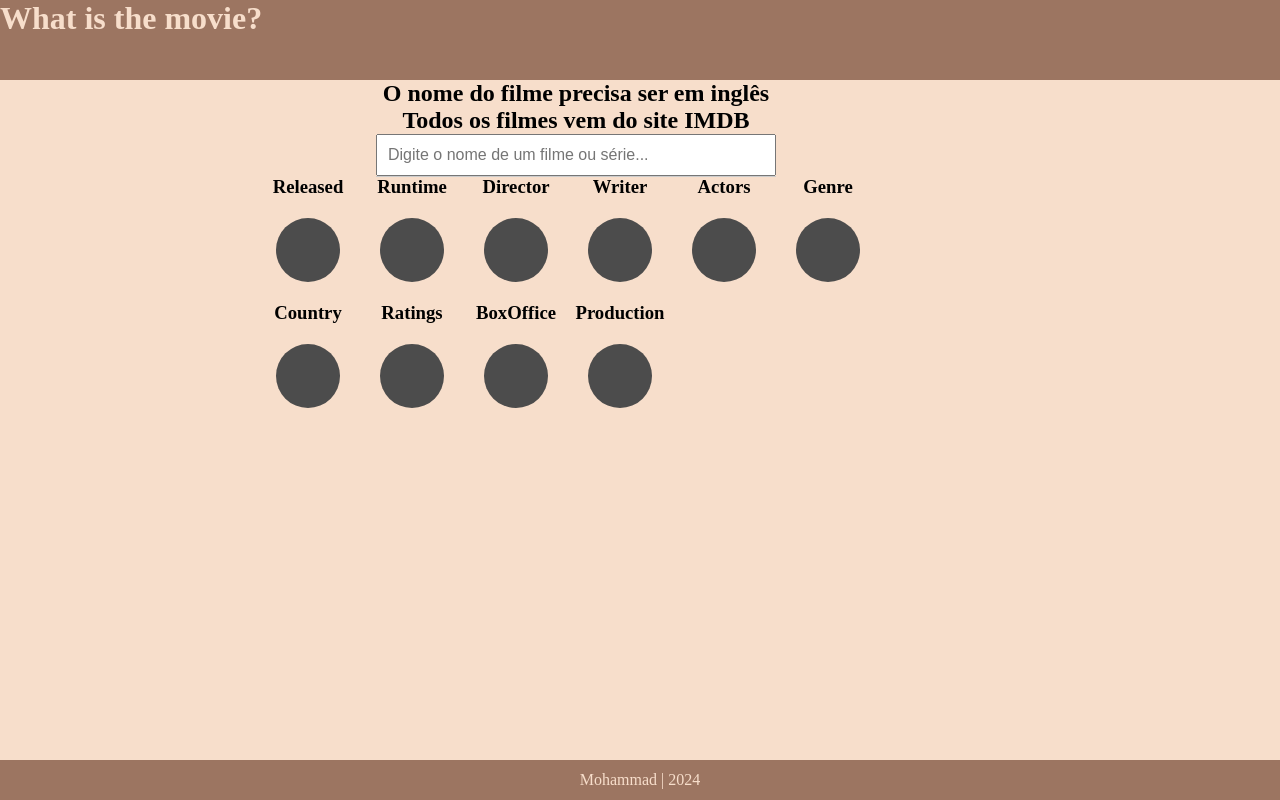
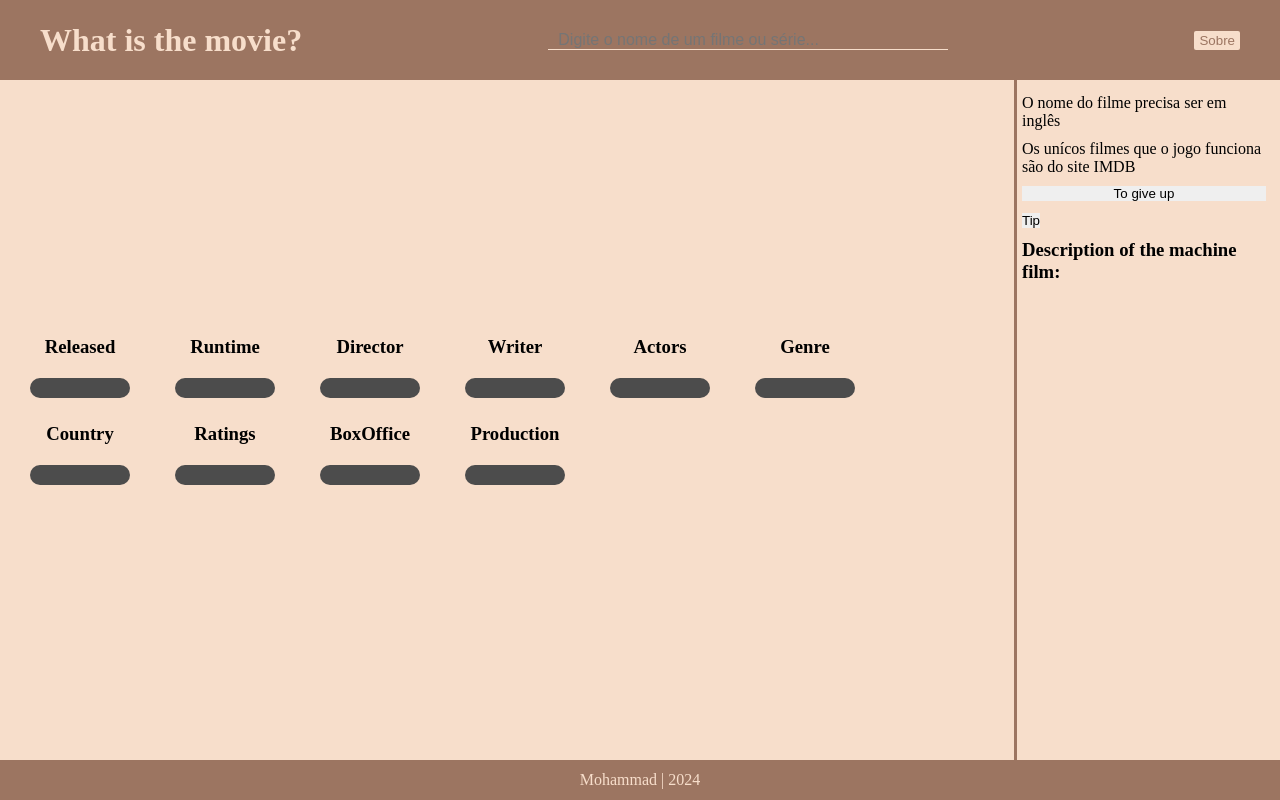
Before and after one commit to moh4b-z/What_is_the_movie, a plain HTML site: page index.html in a window 1280 px wide. Drawn offline with Linux system fonts and the light colour scheme.

Commit message:
Alteração do desgin do site

```diff
--- a/index.html
+++ b/index.html
@@ -9,68 +9,79 @@
 <body>
     <header>
         <h1>What is the movie?</h1>
+        <div class="search-container">
+            <input type="text" class="escolha" placeholder="Digite o nome de um filme ou série..." autocomplete="off">
+            <div class="suggestions" id="suggestionsBox"></div>
+        </div>
+        <button>Sobre</button>
     </header>
     <main>
-        <div class="divisao1"></div>
-        <div class="divisao2">
-            <h2>O nome do filme precisa ser em inglês</h2>
-            <h2>Todos os filmes vem do site IMDB</h2>
+        <div class="corpo">
+
             <div class="pricipal">
-
-                <div class="search-container">
-                    <input type="text" id="searchInput" placeholder="Digite o nome de um filme ou série..." autocomplete="off">
-                    <div class="suggestions" id="suggestionsBox"></div>
-                </div>
-
                 <div>
                     <div class="atributos">
                         <div class="caixaAtributos">
                             <h3 class="tituloAtributos">Released</h3>
-                            <div class="atributo"></div>
+                            <div class="atributo" id="Released"></div>
                         </div>
                         <div class="caixaAtributos">
                             <h3 class="tituloAtributos">Runtime</h3>
-                            <div class="atributo"></div>
+                            <div class="atributo" id="Runtime"></div>
                         </div>
                         <div class="caixaAtributos">
                             <h3 class="tituloAtributos">Director</h3>
-                            <div class="atributo"></div>
+                            <div class="atributo" id="Director"></div>
                         </div>
                         <div class="caixaAtributos">
                             <h3 class="tituloAtributos">Writer</h3>
-                            <div class="atributo"></div>
+                            <div class="atributo" id="Writer"></div>
                         </div>
                         <div class="caixaAtributos">
                             <h3 class="tituloAtributos">Actors</h3>
-                            <div class="atributo"></div>
+                            <div class="atributo" id="Actors"></div>
                         </div>
                         <div class="caixaAtributos">
                             <h3 class="tituloAtributos">Genre</h3>
-                            <div class="atributo"></div>
+                            <div class="atributo" id="Genre"></div>
                         </div>
                         <div class="caixaAtributos">
                             <h3 class="tituloAtributos">Country</h3>
-                            <div class="atributo"></div>
+                            <div class="atributo" id="Country"></div>
                         </div>
                         <div class="caixaAtributos">
                             <h3 class="tituloAtributos">Ratings</h3>
-                            <div class="atributo"></div>
+                            <div class="atributo" id="Ratings"></div>
                         </div>
                         <div class="caixaAtributos">
                             <h3 class="tituloAtributos">BoxOffice</h3>
-                            <div class="atributo"></div>
+                            <div class="atributo" id="BoxOffice"></div>
                         </div>
                         <div class="caixaAtributos">
                             <h3 class="tituloAtributos">Production</h3>
-                            <div class="atributo"></div>
+                            <div class="atributo" id="Production"></div>
                         </div>
 
                     </div>
                 </div>
             </div>
+            <div class="area">
+                <span>O nome do filme precisa ser em inglês</span>
+                <span>Os unícos filmes que o jogo funciona são do site IMDB</span>
+                <button>To give up</button>
+                <div class="tip">
+                    <button>Tip</button>
+                    <img src="" alt="">
+                </div>
+                <div>
+                    <h3>Description of the machine film:</h3>
+                    <span></span>
+                </div>
+
+            </div>
+
+            <div class="linha"></div>
         </div>
-        <div class="divisao3"></div>
-
     </main>
     <footer>
         <span>Mohammad | 2024</span>
--- a/style.css
+++ b/style.css
@@ -3,10 +3,28 @@
   margin: 0;
   box-sizing: border-box;
 }
+a {
+  text-decoration: none;
+  color: inherit;
+}
+
+ul, ol, li{
+  list-style: none;
+}
+button{
+  border: none;
+}
+input{
+  border: none;
+  outline: none;
+}
+
 
 :root{
   --color-primary: #f7decb;
   --color-secondary: #9c7561;
+  --color-third: #6f4c3b;
+  --color-fourth: #f8c7bb;
   --color-erro-sugestao: #e42f29;
   --color-acerto-sugestao: #15ff00;
   --color-padrao-sugestao: #4c4c4c;
@@ -15,42 +33,118 @@
 body{
   display: flex;
   flex-direction: column;
+  height: 100vh;
+  width: 100vw;
+  overflow: hidden;
 }
 
 header{
   height: 10vh;
+  display: flex;
+  justify-content: space-between;
+  align-items: center;
+  padding-block: 1vh;
+  padding-inline: 5vh;
   background-color: var(--color-secondary);
   color: var(--color-primary);
 }
 
+header button{
+  background-color: var(--color-primary);
+  color: var(--color-secondary);
+  padding-block: 2px;
+  padding-inline: 5px;
+  border-radius: 2px;
+  transition: 0.5s;
+}
+header button:hover{
+  padding-block: 3px;
+  padding-inline: 6px;
+  border-radius: 4px;
+}
+
+
+/*
+input
+*/
+
+.search-container {
+  position: relative;
+  width: 400px;
+}
+
+.escolha{
+  width: 100%;
+  padding-inline: 10px;
+  font-size: 16px;
+  background-color: transparent;
+  border-bottom: 1px solid var(--color-primary);
+  transition: 0.5s;
+  color: var(--color-primary);
+}
+
+.suggestions {
+  box-shadow: 3px 4px 5px var(--color-third);
+  border-top: none;
+  max-height: 200px;
+  overflow-y: auto;
+  background-color: var(--color-third);
+  position: absolute;
+  width: 100%;
+  z-index: 1;
+}
+
+.suggestions div {
+  padding: 10px;
+  cursor: pointer;
+}
+
+.suggestions div:hover {
+  background-color: var(--color-secondary);
+}
+
+.type {
+  font-size: 12px;
+  color: var(--color-fourth);
+}
+
+
+
 main{
   height: 85vh;
   background-color: var(--color-primary);
-  display: flex;
-}
-.divisao1{
-  width: 20%;
-  height: 100%;
 }
 
-.divisao2{
-  max-width: 50%;
+.corpo{
+  width: 100%;
+  height: 100%;
+  padding: 10px;
   display: flex;
-  flex-direction: column;
   align-items: center;
-
+  position: relative;
+}
+.linha{
+  min-width: 1px;
+  width: 0.5vw;
+  max-width: 3px;
+  height: 100%;
+  position: absolute;
+  background-color: var(--color-secondary);
+  left: calc(80% - 10px);
 }
 
 .pricipal{
-  display: flex;
   flex-direction: column;
   align-items: center;
+  width: 80%;
+
 }
 
 .atributos{
   display: flex;
   flex-wrap: wrap;
-  width: 100%
+  width: 100%;
+  gap: 5px;
 }
 
 .caixaAtributos{
@@ -61,18 +155,23 @@ main{
 }
 
 .atributo{
-  width: 5vw;
-  height: 5vw;
-  border-radius: 50%;
+  min-width: 100px;
+  min-height: 20px;
+  border-radius: 50px;
+  padding: 5px;
   background-color: var(--color-padrao-sugestao);
   margin: 20px;
 }
 
+.area{
+  width: 20%;
+  height: 100%;
+  display: flex;
+  flex-direction: column;
+  gap: 10px;
+  padding: 4px;
+}
 
-.divisao3{
-  width: 30%;
-  height: 100%;
-}
 
 
 
@@ -84,49 +183,3 @@ footer{
   align-items: center;
   justify-content: center;
 }
-
-
-
-
-/*
-
-input
-
-
-*/
-
-.search-container {
-  position: relative;
-  width: 400px;
-}
-
-input[type="text"] {
-  width: 100%;
-  padding: 10px;
-  font-size: 16px;
-}
-
-.suggestions {
-  border: 1px solid #ccc;
-  border-top: none;
-  max-height: 200px;
-  overflow-y: auto;
-  background-color: #fff;
-  position: absolute;
-  width: 100%;
-  z-index: 9999;
-}
-
-.suggestions div {
-  padding: 10px;
-  cursor: pointer;
-}
-
-.suggestions div:hover {
-  background-color: #f0f0f0;
-}
-
-.type {
-  font-size: 12px;
-  color: #666;
-}
```
Also changed, not shown: errosNoDeploy.txt (deleted, +0 -106 lines).
